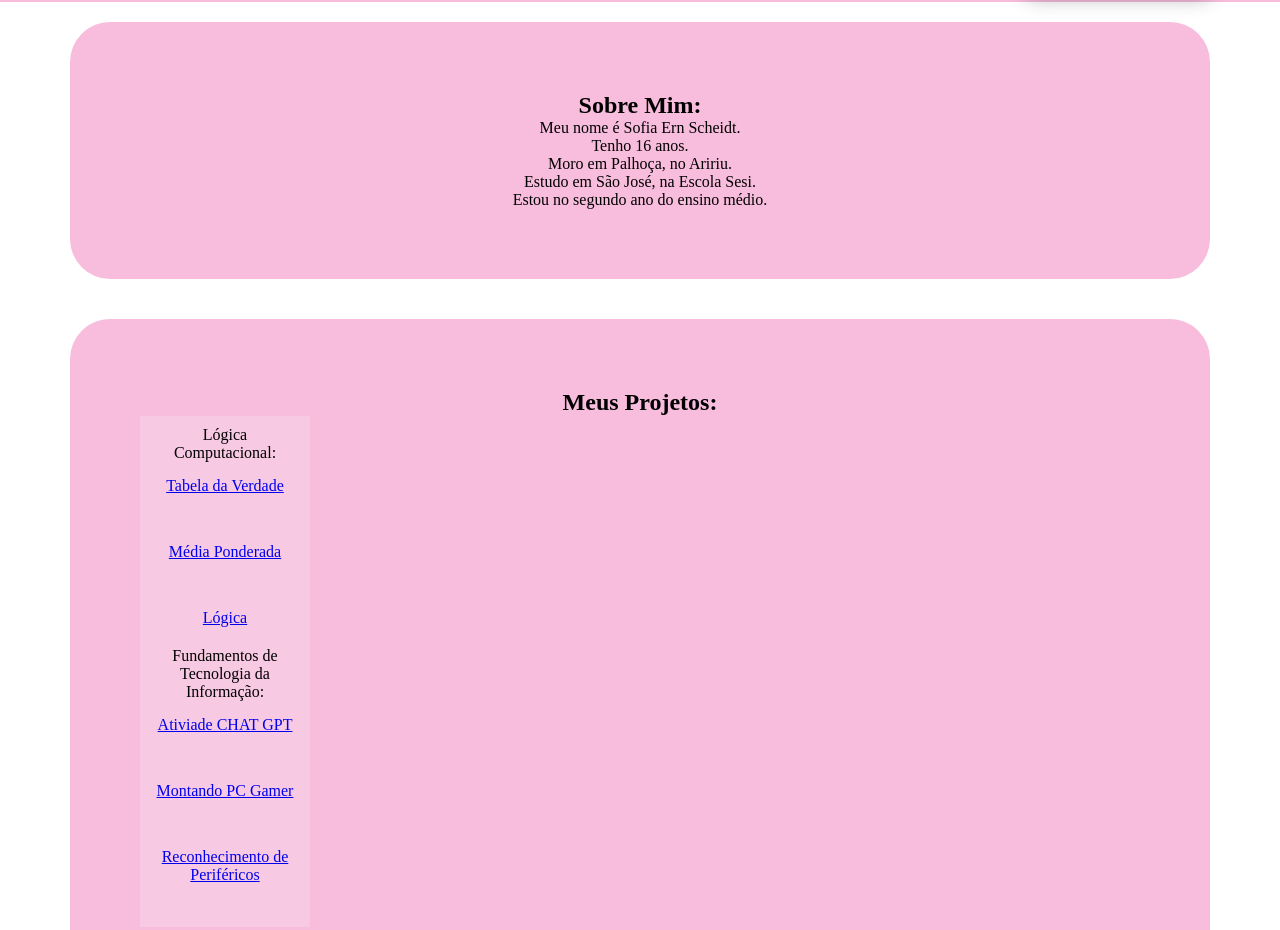
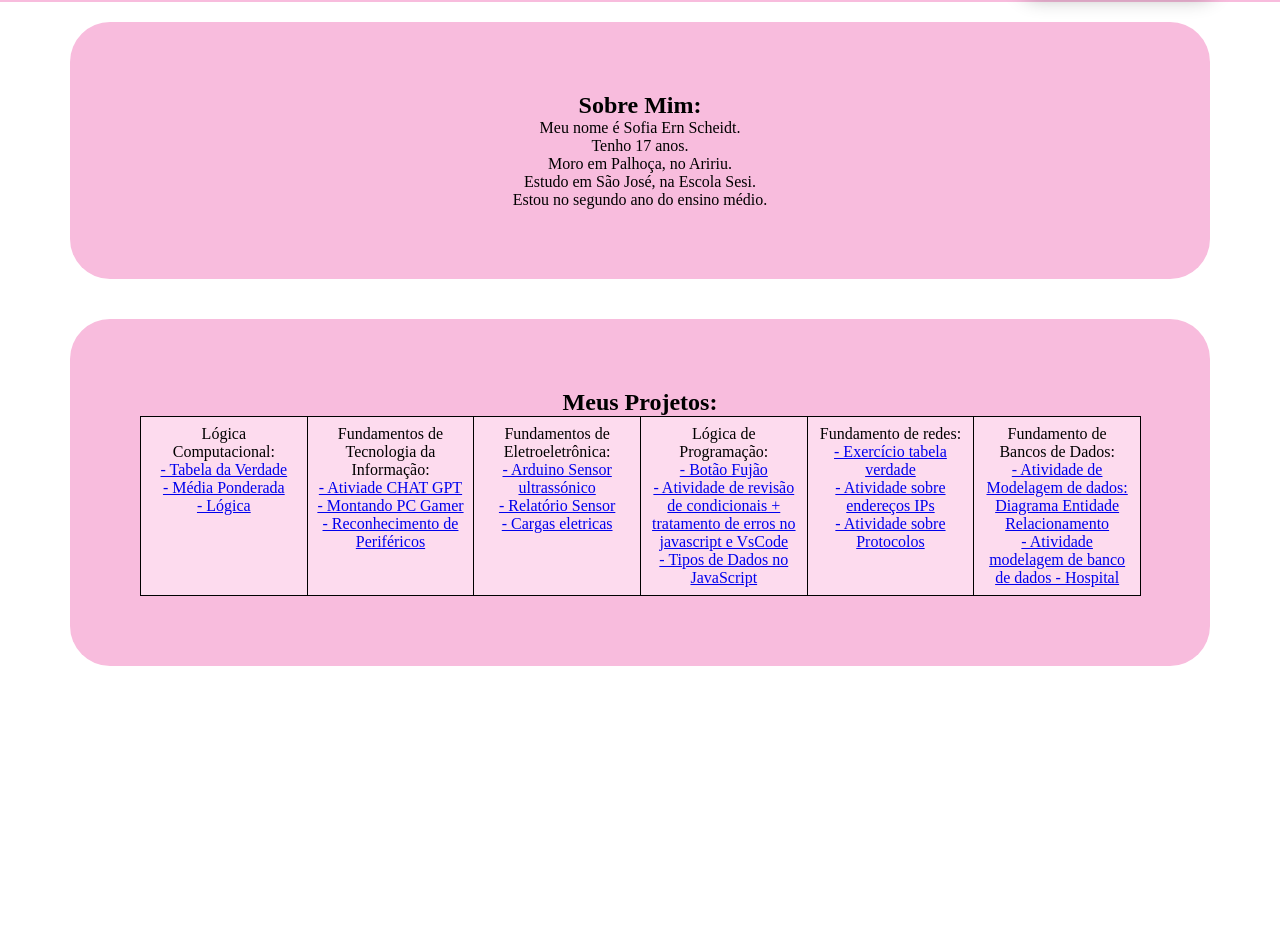
Before and after one commit to SofiaErnScheidt/Portf-lio_Sofia, a plain HTML site: page index.html in a window 1280 px wide. Shown: the part 272-1202 px from the top of the page. After the commit the page ends 958 px from the top, so only its background shows below. Drawn offline with Linux system fonts and the light colour scheme.

Commit message:
Add files via upload

```diff
--- a/index.html
+++ b/index.html
@@ -1,11 +1,13 @@
 <!DOCTYPE html>
 <html lang="pt-br">
+
 <head>
     <meta charset="UTF-8">
     <meta name="viewport" content="width=device-width, initial-scale=1.0">
     <title>Sofia Ern Scheidt</title>
     <link rel="stylesheet" href="./style.css">
 </head>
+
 <body>
     <header>
         <p>Sofia Ern Scheidt</p>
@@ -39,7 +41,7 @@
             <div class="meio">
                 <h2>Sobre Mim:</h2>
                 <p>Meu nome é Sofia Ern Scheidt.<br />
-            Tenho 16 anos. <br />
+                    Tenho 17 anos. <br />
                     Moro em Palhoça, no Aririu. <br />
                     Estudo em São José, na Escola Sesi. <br />
                     Estou no segundo ano do ensino médio. <br />
@@ -51,19 +53,55 @@
                 <div class="lista">
                     <div class="projeto">
                         Lógica Computacional: <br />
-                    <a href="https://docs.google.com/document/d/1Ek5wB4ZvQyDZqpe-RHuiywEkk_UZlidHLOCrSFPYzdg/edit?usp=sharing">Tabela da Verdade</a> <br />
-                    <a href="https://docs.google.com/document/d/1YhRTSWCMHe5lVanpwfV99jNZZ6L8wuaF7w3Vshgeudw/edit?usp=sharing">Média Ponderada</a> <br />
-                    <a href=https://docs.google.com/document/d/1VwGjQGYDrTaaIVL_UqgmkGFp0UEtyM-3b7BJ9aU_C2g/edit?uspsharing>Lógica</a>
+                        <a
+                            href="https://docs.google.com/document/d/1Ek5wB4ZvQyDZqpe-RHuiywEkk_UZlidHLOCrSFPYzdg/edit?usp=sharing"> - Tabela da Verdade</a> <br />
+                        <a
+                            href="https://docs.google.com/document/d/1YhRTSWCMHe5lVanpwfV99jNZZ6L8wuaF7w3Vshgeudw/edit?usp=sharing"> - Média Ponderada</a> <br />
+                        <a
+                            href=https://docs.google.com/document/d/1VwGjQGYDrTaaIVL_UqgmkGFp0UEtyM-3b7BJ9aU_C2g/edit?uspsharing> - Lógica</a>
                     </div>
                     <div class="projeto">
                         Fundamentos de Tecnologia da Informação: <br />
-            <a href="https://docs.google.com/document/d/1XCUv874NgZB4pWhvAfkHt1O02mmdXqAKFiaBV_wuCD4/edit?usp=sharing">Ativiade CHAT GPT</a> <br />
-            <a href="https://www.canva.com/design/DAF-Rd30rf0/q_qo54Qf9e258JEgxmga4g/edit?utm_content=DAF-Rd30rf0&utm_campaign=designshare&utm_medium=link2&utm_source=sharebutton">Montando PC Gamer</a> <br />
-            <a href="https://drive.google.com/file/d/1OoGZM5fJhsME4y1CSZue3cE_GPUuIS5n/view?usp=sharing">Reconhecimento de Periféricos</a> <br />
+                        <a
+                            href="https://docs.google.com/document/d/1XCUv874NgZB4pWhvAfkHt1O02mmdXqAKFiaBV_wuCD4/edit?usp=sharing"> - Ativiade CHAT GPT</a> <br />
+                        <a
+                            href="https://www.canva.com/design/DAF-Rd30rf0/q_qo54Qf9e258JEgxmga4g/edit?utm_content=DAF-Rd30rf0&utm_campaign=designshare&utm_medium=link2&utm_source=sharebutton"> - Montando PC Gamer</a> <br />
+                        <a href="https://drive.google.com/file/d/1OoGZM5fJhsME4y1CSZue3cE_GPUuIS5n/view?usp=sharing"> - Reconhecimento de Periféricos</a> <br />
                         </a>
                     </div>
+                    <div class="projeto">
+                        Fundamentos de Eletroeletrônica: <br />
+                        <a
+                            href="https://docs.google.com/document/d/1f-NnZU_3w3cdNI37HblSBjdamOH3hGUv7TGQdICKl4I/edit?usp=sharing"> - Arduino Sensor ultrassónico</a> <br />
+                        <a href="https://drive.google.com/file/d/1KSouNYzfhec8DpfhdNo-tLq4hIys2ERW/view?usp=sharing"> - Relatório Sensor</a> <br />
+                        <a
+                            href="https://www.canva.com/design/DAGE1UwIHds/FPO7XNJc1c8U-XPAdekXQQ/view?utm_content=DAGE1UwIHds&utm_campaign=designshare&utm_medium=link&utm_source=viewer"> - Cargas eletricas</a> <br />
+                        </a>
                     </div>
+                    <div class="projeto">
+                        Lógica de Programação: <br />
+                        <a href="https://github.com/SofiaErnScheidt/Bot-o-Fuj-o.git"> - Botão Fujão</a> <br />
+                        <a href="https://drive.google.com/file/d/14S5ngA_6heAbZYUM1AqNVIBBjzO7Y6j1/view?usp=sharing"> - Atividade de revisão de condicionais + tratamento de erros no javascript e VsCode</a> <br />
+                        <a href="https://github.com/SofiaErnScheidt/Tipos-de-JS.git"> - Tipos de Dados no JavaScript</a>
+                        <br />
+                        </a>
+                    </div>
+                    <div class="projeto">
+                        Fundamento de redes: <br />
+                        <a href="https://drive.google.com/file/d/18vSYpjrJDPnXW6Pcr1mrW1XPYLJ8O7am/view?usp=sharing"> - Exercício tabela verdade</a> <br />
+                        <a href="https://docs.google.com/document/d/1t1LXZhSqmpd8kjffDSxAJlLg2L35Hhr0PGUfRTocsUc/edit?usp=sharing"> - Atividade sobre endereços IPs</a> <br />
+                        <a href="https://docs.google.com/document/d/1LCnJiD9TSKH5kD1yR7jTjJoYgcXgD4HSmTDU5Mri4gM/edit?usp=sharing"> - Atividade sobre Protocolos</a> <br />
+                        </a>
+                    </div>
+                    <div class="projeto">
+                        Fundamento de Bancos de Dados: <br />
+                        <a href="https://docs.google.com/document/d/1coM_HD37uPoHGoiAEvUU11AHTrwLyGhFvuVUjUCagwc/edit?usp=sharing"> - Atividade de Modelagem de dados: Diagrama Entidade Relacionamento</a> <br />
+                        <a href="https://drive.google.com/file/d/1FQWn2Unh54u85wLt060VsrcDs4MZD60G/view?usp=sharing"> - Atividade modelagem de banco de dados - Hospital</a> <br />
+
+                    </div>
+
         </section>
         </main>
 </body>
+
 </html>
--- a/style.css
+++ b/style.css
@@ -47,10 +47,17 @@ ul li{
     border-radius: 40px;
 }
 .projeto{
-    background-color: rgb(248, 201, 227);
+    background-color: rgb(253, 219, 238);
     padding: 10px;
-    display: flex;
-    flex-direction: column;
     gap: 15px;
     width: 15%;
+    display: table-cell;
+    border: 1px solid black;
+    padding: 8px;
+    flex-direction: row;
 }
+.lista {
+    display: table;
+    width: 100%;
+    border-collapse: collapse;
+  }
```
Also changed, not shown: Foto Minha.jpeg, 1 other file. Lines whose indentation alone changed are shown as unchanged.
